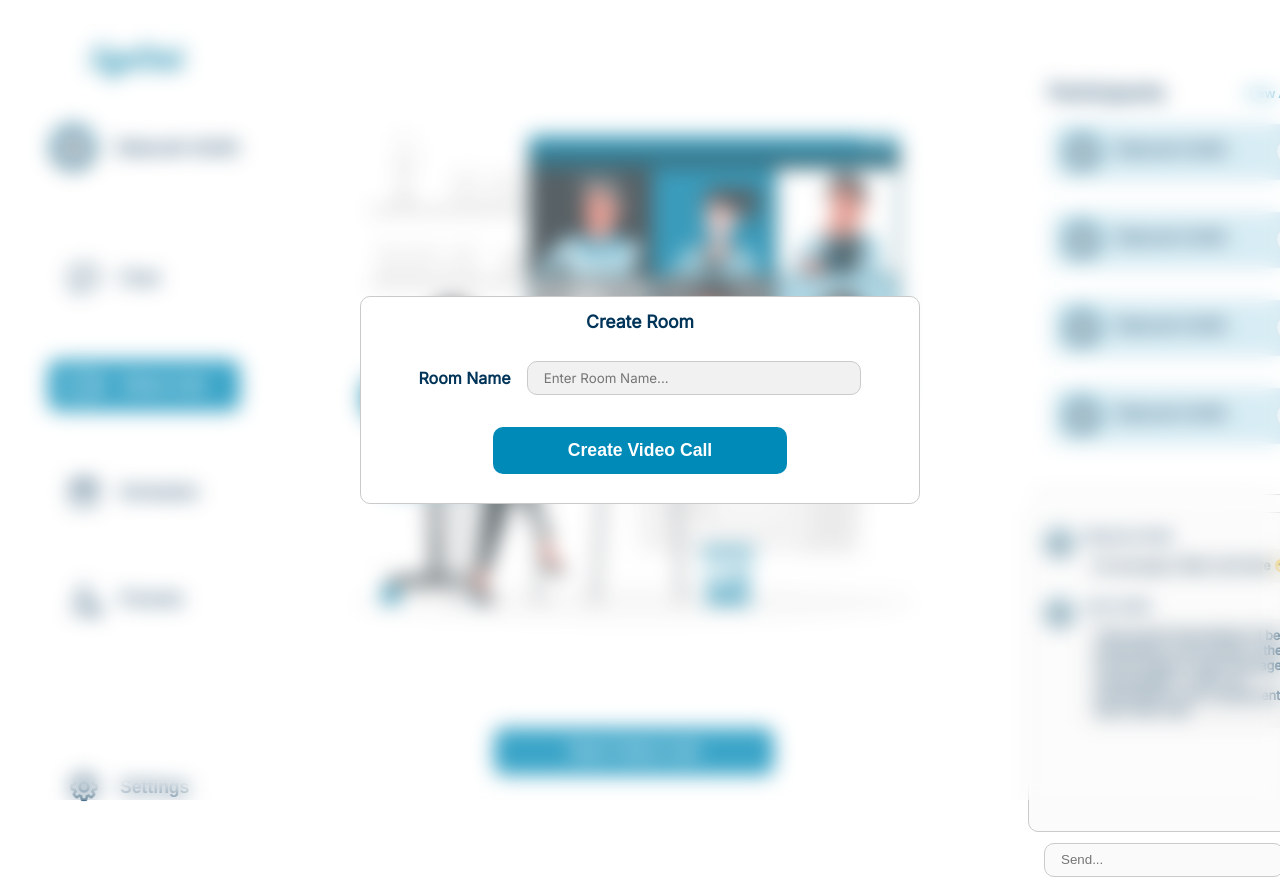
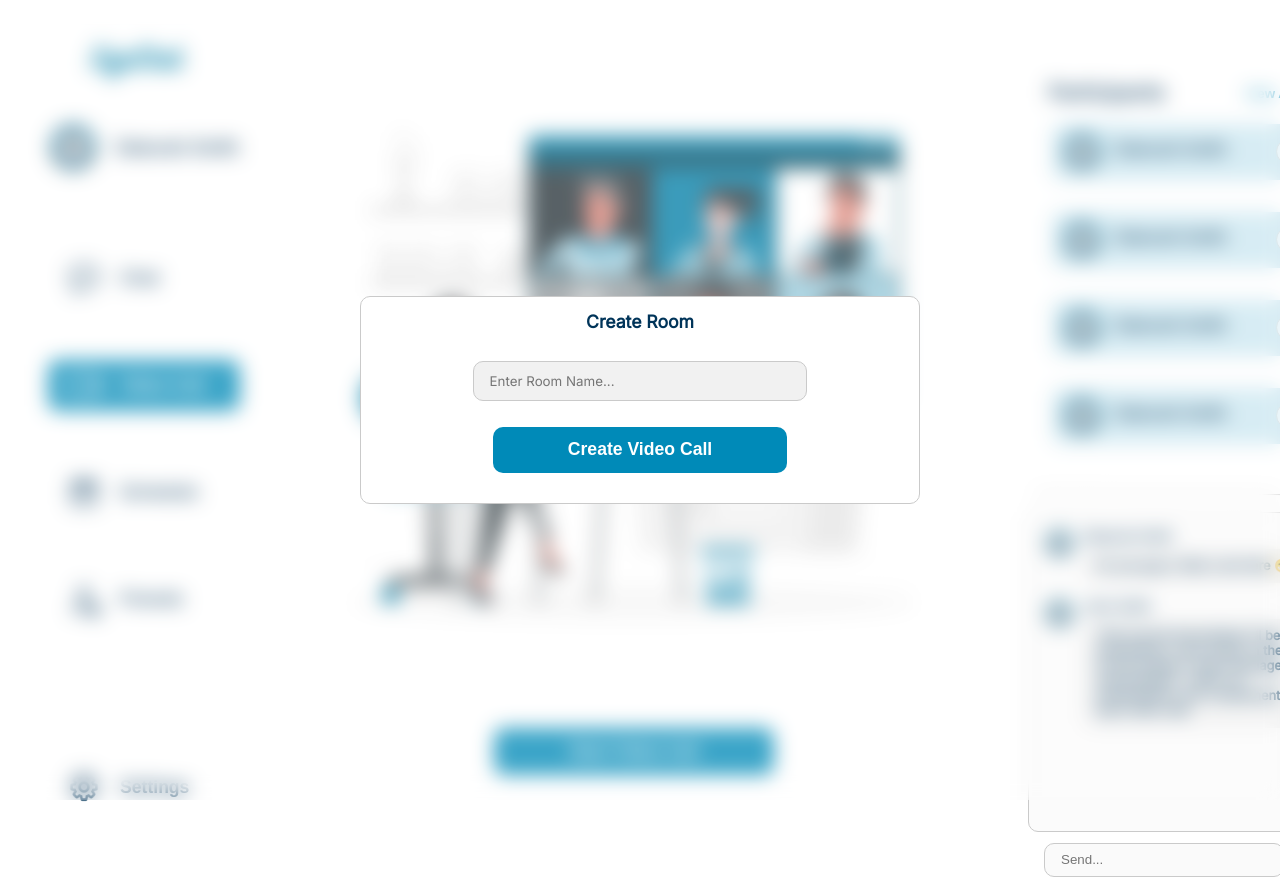
Before and after one commit to SignLink/Signchat-Frontend, a React (Create React App) app: page /user/videocall in a window 1280 px wide. Both pictures are taken after a click on the button "Start Video Call". Shown: the top 880 px of the page. Built offline with nearby package versions, Linux system fonts and the light colour scheme.

Commit message:
removed span name

```diff
--- a/src/User Video Call Page/User Video Call Components/VideoCallPopup.css
+++ b/src/User Video Call Page/User Video Call Components/VideoCallPopup.css
@@ -26,14 +26,9 @@
     gap: 1rem;
     margin-top: 1rem;
 }
-.room-name span{
-    font-size: 1rem;
-    color: var(--font-color);
-    font-weight: 700;
-}
 .room-name input{
     padding: 1rem;
-    height: 2rem;
+    height: 2.5rem;
     width: 60%;
     border-radius: 10px;
     border: 1px solid #cacaca;
@@ -52,5 +47,5 @@
     justify-content: center;
     align-items: center;
     width: 100%;
-    margin-top: 2rem;
+    margin-top: 1.6rem;
 }
--- a/src/User Video Call Page/User Video Call Components/VideoCallPopup.tsx
+++ b/src/User Video Call Page/User Video Call Components/VideoCallPopup.tsx
@@ -10,7 +10,6 @@ function VideoCallPopup() {
           <span>Create Room</span>
         </div>
         <div className="room-name">
-          <span>Room Name</span>
           <input type="text" id="input-room-name" placeholder="Enter Room Name..."/>
         </div>
         <div className="create-videocall-button-div">
```
